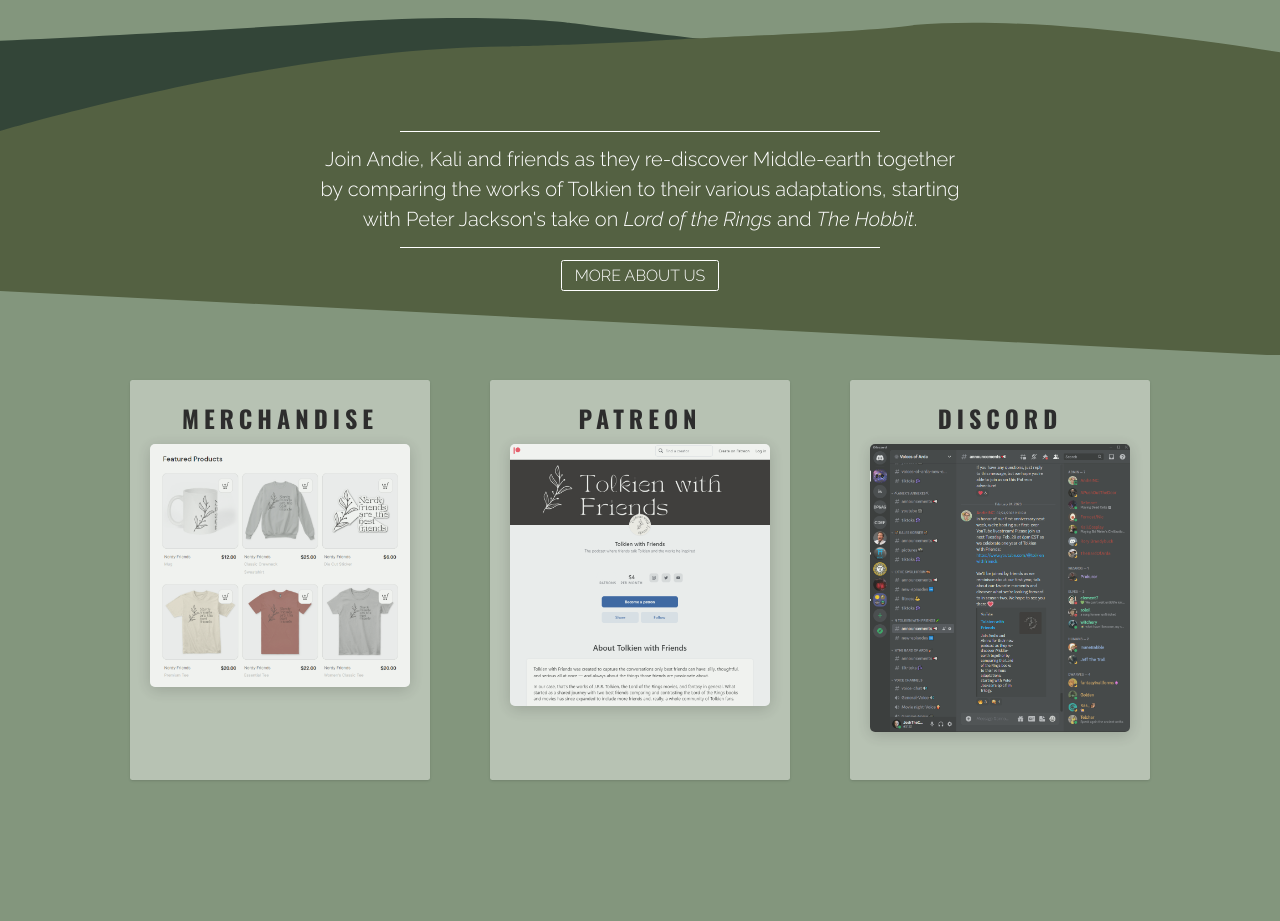
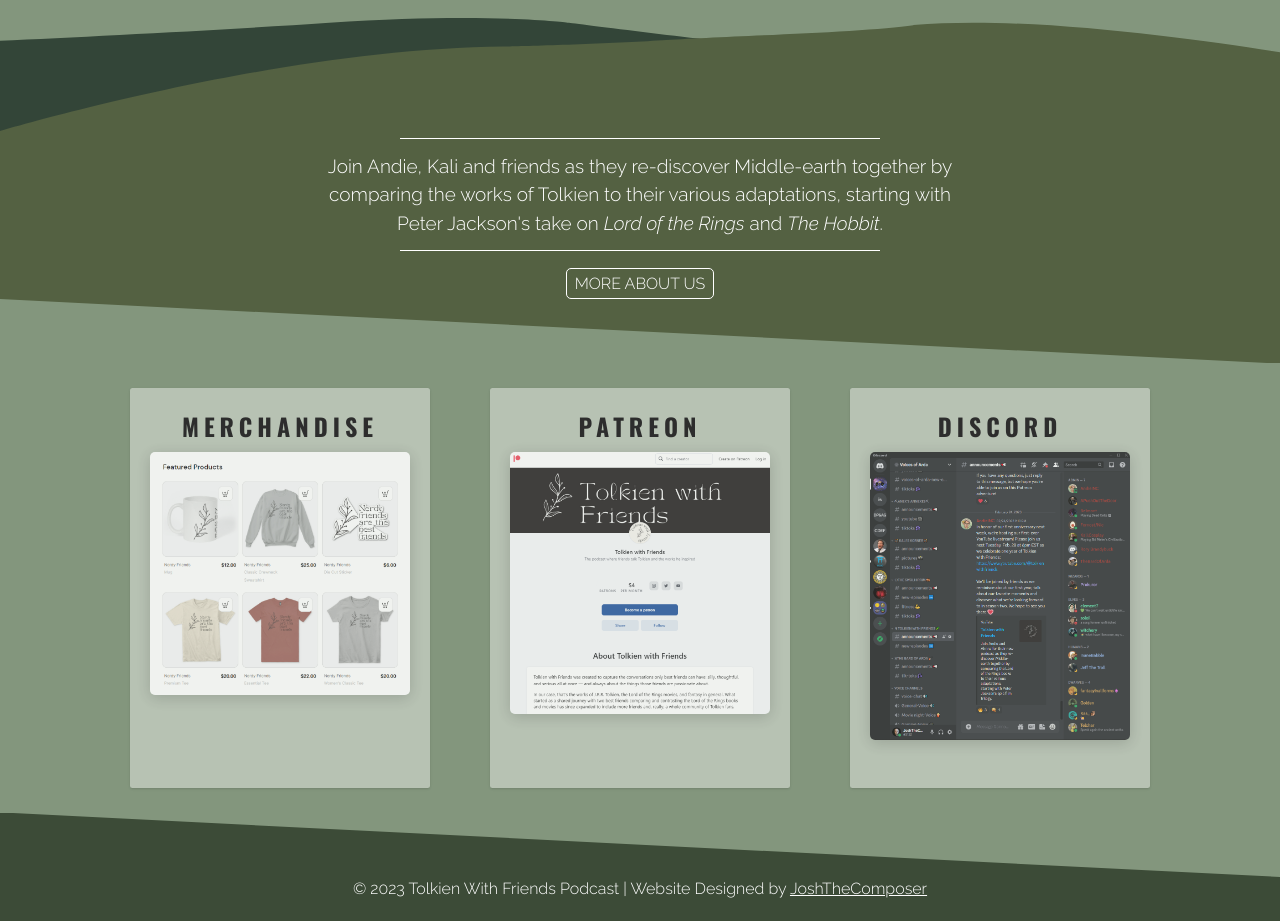
Before and after one commit to joshthecomposer/twf-flask-with-react, a React (Vite) app in the folder flask_app/client/: page / in a window 1280 px wide. Shown: the part 600-1521 px from the top of the page. Before the commit the page ends 1405 px from the top, so only its background shows below. Built offline with nearby package versions, Linux system fonts and the light colour scheme.

Commit message:
added footer - further react conversion

```diff
--- a/flask_app/client/src/App.jsx
+++ b/flask_app/client/src/App.jsx
@@ -4,6 +4,7 @@
 import NavBar from './component/NavBar'
 import About from "./component/About"
 import Home from './component/Home'
+import Footer from './component/Footer'
 import axios from 'axios'
 
 const App = () => {
@@ -23,6 +24,7 @@
                 <Route path="/" element={ <Home/> } />
                 <Route path="/about" element={<About />} />
             </Routes>
+            <Footer />
         </>
     )
 }
--- /dev/null
+++ b/flask_app/client/src/component/Footer.css
@@ -0,0 +1,7 @@
+.diag-3 {
+    margin: 0;
+    max-width: 100%;
+    border-right: 99vw solid transparent;
+    border-bottom: 5vw solid #3C4B37;
+    /* margin-top: -13.9vw; */
+    }
--- /dev/null
+++ b/flask_app/client/src/component/Footer.jsx
@@ -0,0 +1,17 @@
+import React from 'react'
+import "./Footer.css"
+
+const Footer = () => {
+  return (
+        <>
+          <div class="diag-3"></div>
+            <div class="bg-[#3C4B37] h-full pb-8">
+                <div class="flex justify-center tracking-normal">
+                    <p>© 2023 Tolkien With Friends Podcast | Website Designed by <a class="text-white underline" href="/">JoshTheComposer</a></p>
+                </div>
+            </div>
+        </>
+    )
+}
+
+export default Footer
--- a/flask_app/client/src/component/Home.jsx
+++ b/flask_app/client/src/component/Home.jsx
@@ -6,7 +6,7 @@
   return (
       <>
         <div className="flex flex-col gap-10 items-center bg-[#83967D]">
-            <h1 className='text-[7rem] font-normal mt-[4rem] uppercase text-center text-[2D2D2D]'>Latest Episode</h1>
+            <h1 className='text-[5rem] md:text-[7rem] font-normal mt-[4rem] uppercase text-center text-[2D2D2D]'>Latest Episode</h1>
               <div className="flex flex-col justify-between gap-4 bg-[#5f6149] rounded py-6 px-8 mb-5 min-h-[120px] min-w-[200px]">
             </div>
             <img className="self-start" src="./img/hill 2.svg" alt="" />
@@ -14,10 +14,10 @@
 
         <div className="flex flex-col gap-10 items-center bg-[#546142]">
             <div className="w-full md:w-2/3 lg:w-1/2 flex flex-col gap-5 items-center text-center w-1/3">
-                <hr className='border-t-1 border-white w-3/4' />
-                <p className="text-white text-[2rem]">Join Andie, Kali and friends as they re-discover Middle-earth together by comparing the works of Tolkien to their various adaptations, starting with Peter Jackson's take on <i>Lord of the Rings</i> and <i>The Hobbit</i>.</p>
-                <hr className="border-t-1 border-white w-3/4" />
-                <Link to="about"><p className="text-white border border-white rounded px-5 py-1">MORE ABOUT US</p></Link>
+                <hr className='border-t-1 border-white w-3/4 mt-3' />
+                <p className="text-white text-[1.3rem] md:text-[1.9rem]">Join Andie, Kali and friends as they re-discover Middle-earth together by comparing the works of Tolkien to their various adaptations, starting with Peter Jackson's take on <i>Lord of the Rings</i> and <i>The Hobbit</i>.</p>
+                <hr className="border-t-1 border-white w-3/4 mb-2" />
+                <Link to="about" className="flex items-center justify-center hover:bg-white hover:bg-opacity-10 text-white border border-white rounded-lg px-3 py-1"><p>MORE ABOUT US</p></Link>
             </div>
         </div>
 
--- a/flask_app/client/src/component/NavBar.jsx
+++ b/flask_app/client/src/component/NavBar.jsx
@@ -5,7 +5,7 @@
 const NavBar = () => {
   return (
         <>
-            <div className="md:flex flex-row items-center gap-3 justify-end bg-[#3C4B37]">
+            <div className="hidden md:flex flex-row items-center gap-3 justify-end bg-[#3C4B37]">
                 <ul className="mt-4 mr-8 flex flex-row gap-10 items-center">
                     <li>
                         <a href="patreon.com">
@@ -34,7 +34,7 @@
                     </li>
                 </ul>
             </div>
-            <nav className="md:flex items-center justify-center bg-[#3C4B37] mt-[-40px]">
+            <nav className="hidden md:flex items-center justify-center bg-[#3C4B37] mt-[-40px]">
                 <ul className="flex flex-row gap-10 items-center justify-center">
                     <li>
                         <Link className="text-3xl hover:text-gray-500" to="/about">About</Link>
```
Also changed, not shown: 5 other files (tests, documents, lock files or other folders).
